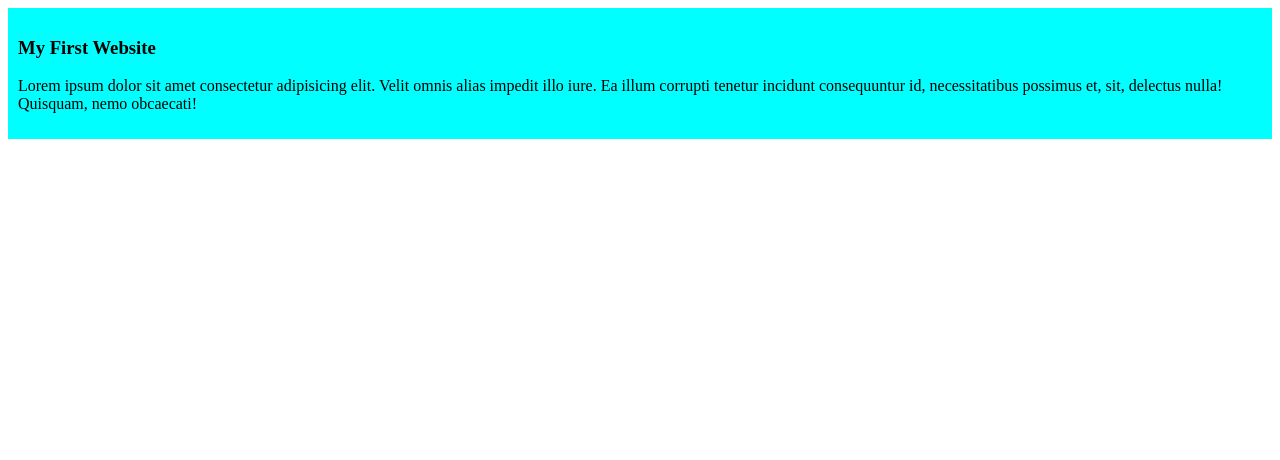
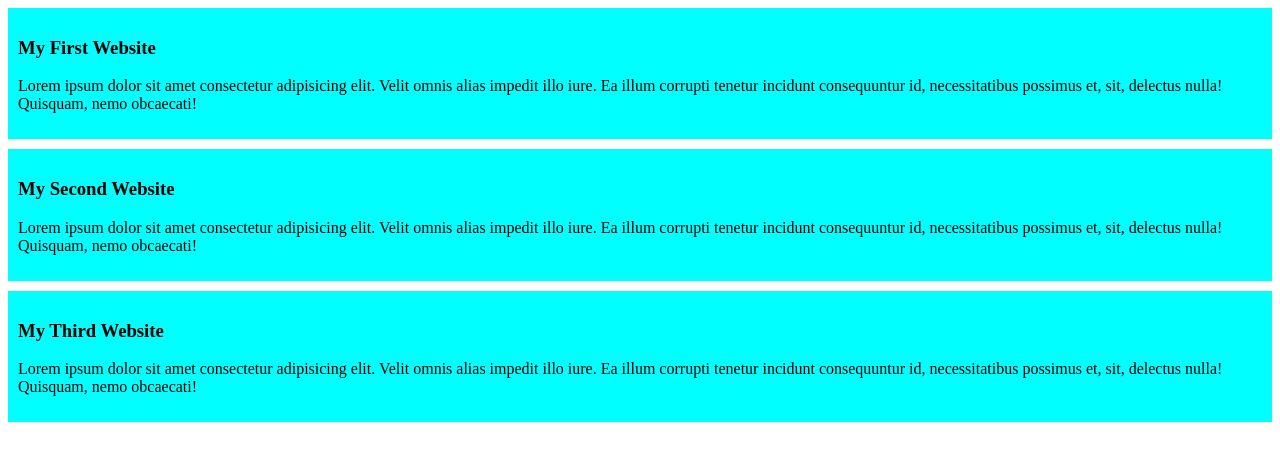
Before and after one commit to Jollypru/my-first-github-repo, a plain HTML site: page index.html in a window 1280 px wide. Drawn offline with Linux system fonts and the light colour scheme.

Commit message:
added second and third blog

```diff
--- a/index.html
+++ b/index.html
@@ -11,5 +11,13 @@
         <h3>My First Website</h3>
         <p>Lorem ipsum dolor sit amet consectetur adipisicing elit. Velit omnis alias impedit illo iure. Ea illum corrupti tenetur incidunt consequuntur id, necessitatibus possimus et, sit, delectus nulla! Quisquam, nemo obcaecati!</p>
     </div>
+    <div>
+        <h3>My Second Website</h3>
+        <p>Lorem ipsum dolor sit amet consectetur adipisicing elit. Velit omnis alias impedit illo iure. Ea illum corrupti tenetur incidunt consequuntur id, necessitatibus possimus et, sit, delectus nulla! Quisquam, nemo obcaecati!</p>
+    </div>
+    <div>
+        <h3>My Third Website</h3>
+        <p>Lorem ipsum dolor sit amet consectetur adipisicing elit. Velit omnis alias impedit illo iure. Ea illum corrupti tenetur incidunt consequuntur id, necessitatibus possimus et, sit, delectus nulla! Quisquam, nemo obcaecati!</p>
+    </div>
 </body>
 </html>
--- a/styles/blog.css
+++ b/styles/blog.css
@@ -1,4 +1,5 @@
 div{
     background-color: aqua;
     padding: 10px;
+    margin-bottom: 10px;
 }
```
